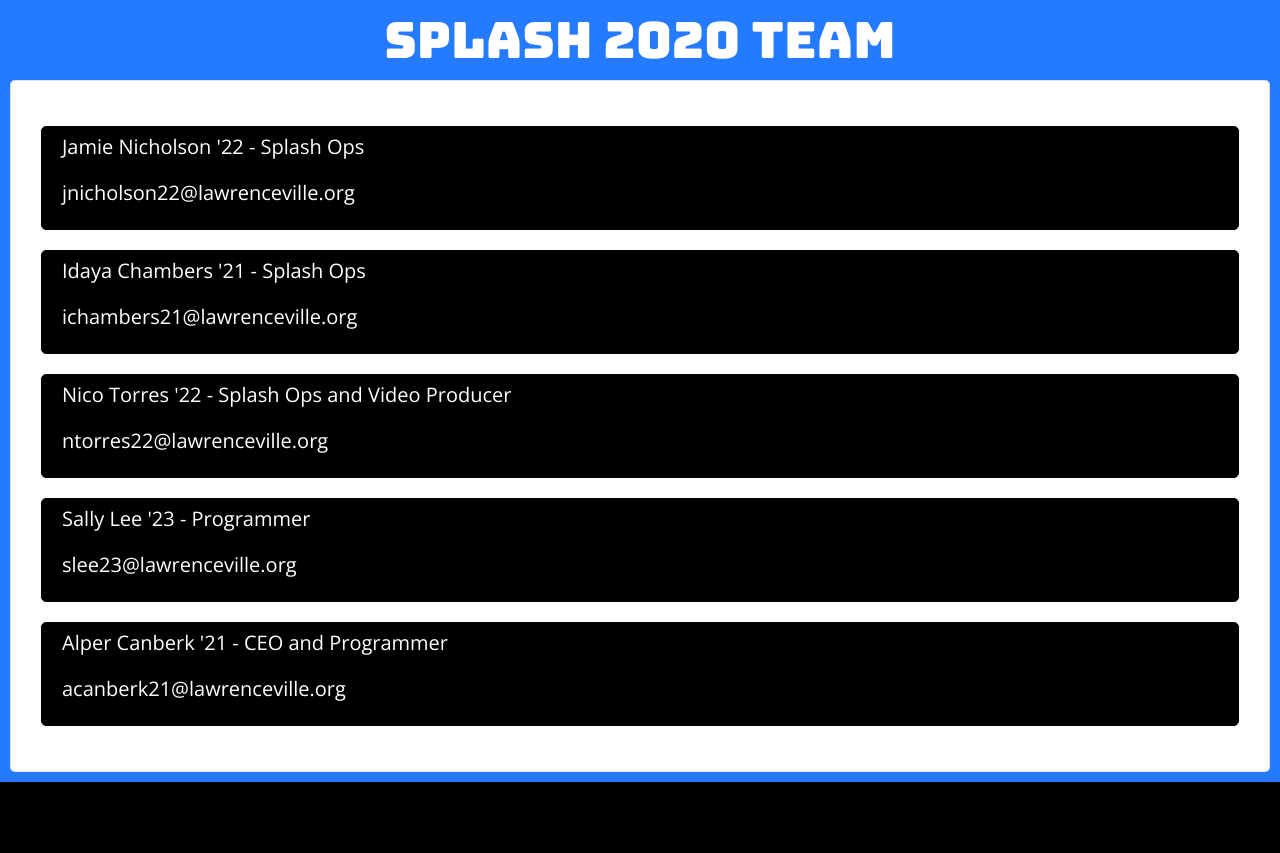
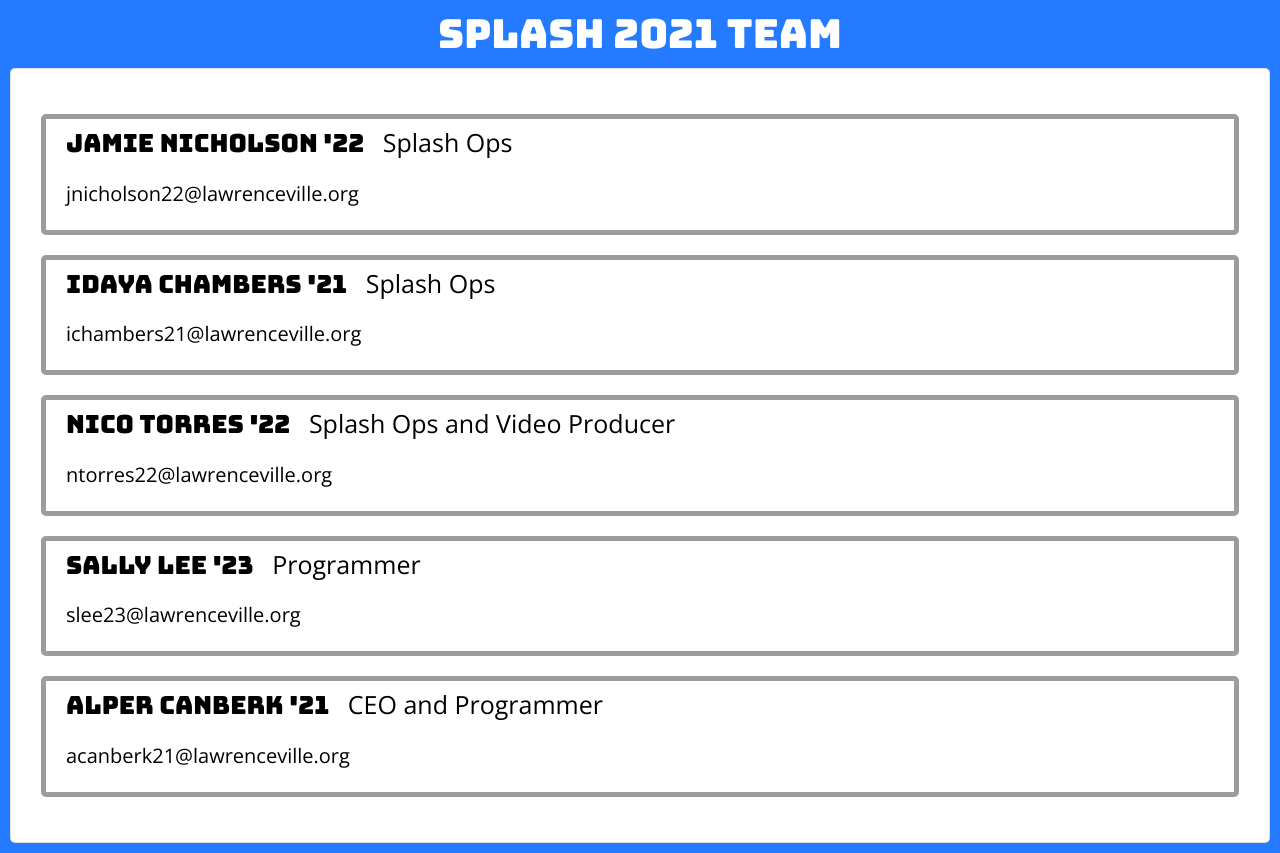
Before and after one commit to alpercanberk/splash2020, a Flask app: page /team in a window 1280 px wide. Shown: the part 66-919 px from the top of the page. Before the commit the page ends 848 px from the top, so only its background shows below. Run offline with Flask 2, Linux system fonts and the light colour scheme; some libraries are stand-ins or nearby versions.

Commit message:
front end updates

```diff
--- a/static/stylesheet.css
+++ b/static/stylesheet.css
@@ -47,6 +47,7 @@ body{
   text-align:center;
   margin:auto 60px;
   margin-bottom:10px;
+  font-size:calc(10px + 1vw);
 }
 
 #index-video-wrapper{
@@ -64,30 +65,61 @@ body{
 .leaderboard{
   margin:15px;
   text-align:center;
-  border:1px solid black !important;
+  /* border:1px solid black !important; */
   border-radius:5px;
   background-color:white;
   padding:20px;
 }
 
+.elim-count{
+  float:right;
+  margin-right:5px;
+}
+
+.role{
+  font-size:calc(6px + 1vw);
+}
+
 .leaderboard-item{
   background-color:black;
   color:white;
-  font-size:30px;
+  font-size:calc(4px + 3vw);
   border:1px solid black !important;
   width:100%;
   margin:5px;
   border-radius:5px;
 }
 
-.member{
-  font-size:20px;
+.leaderboard-item-head{
+  background-color:white;
+  color:black;
+  font-size:3vw;
+  border:1px solid black !important;
+  width:100%;
+  margin:5px;
   border-radius:5px;
-  border:1px solid black;
+}
+
+
+
+
+.team-member{
+  /* font-size:20px; */
+  border-radius:5px;
+  border:5px solid #9B9C9C;
   padding:5px 20px;
   margin:10px;
-  background-color:black;
-  color:white;
+  background-color:white;
+  color:black;
+  /* box-shadow: 3px 5px 5px black; */
+}
+
+.name-role{
+  font-size:25px;
+}
+
+.contact{
+  font-size:20px;
 }
 
 ol {list-style: none; counter-reset: li}
@@ -138,7 +170,7 @@ li.leaderboard-item {counter-increment: li}
 }
 
 li.hof-li{
-  font-size:40px !important;
+  font-size:calc(15px + 1vw) !important;
   list-style: none;
 }
 
@@ -151,7 +183,7 @@ li.hof-li{
 
 .title{
   text-align:center;
-  font-size:50px;
+  font-size:calc(40px+1vw);
   color:white;
   font-family:'Bungee'
 }
@@ -319,6 +351,7 @@ body{
   margin-right: auto;
   left:0;
   right:0;
+  font-size:calc(10px + 1vw)
   /* width:100%; */
 }
 .slidingVertical span:nth-child(2){
--- a/templates/announcements.html
+++ b/templates/announcements.html
@@ -4,10 +4,10 @@
 <h1 class="title"> ANNOUNCEMENTS </h1>
 
 {% for announcement in announcements %}
-      <div class="card">
-      <h3>{{announcement["title"]}}</h3>
+    <div class="card">
+      <h3>{{announcement["title"]}} <div style="float:right"> {{announcement["date"]}} </div></h3>
       <p>{{announcement["content"]}}</p>
-      </div>
+    </div>
 {% endfor %}
 
 
--- a/templates/team.html
+++ b/templates/team.html
@@ -1,16 +1,16 @@
 {% extends 'base.html' %}
 {% block content %}
 
-<h1 class="title"> SPLASH 2020 TEAM </H1>
+<h1 class="title"> SPLASH 2021 TEAM </H1>
 
 <div class="card">
 <!-- <h1 class="card-title">
 Splashmasters
 </h1> -->
 {% for person in team %}
-<div class="member">
-  <p>{{ person["name" ]}} - {{ person["role"] }}</p>
-  <p>{{ person["contact"]}} </p>
+<div class="team-member">
+  <p class="name-role"><span style="font-family:Bungee;"> {{ person["name" ]}} </span> &nbsp {{ person["role"] }}</p>
+  <p class="contact">{{ person["contact"]}} </p>
 </div>
 {% endfor %}
 <!-- <div class="member">Areeq Hasan '20'</div>
```
Also changed, not shown: lists.py (+4 -3 lines), templates/index.html (+11 -4 lines), templates/stats.html (+13 -6 lines).
